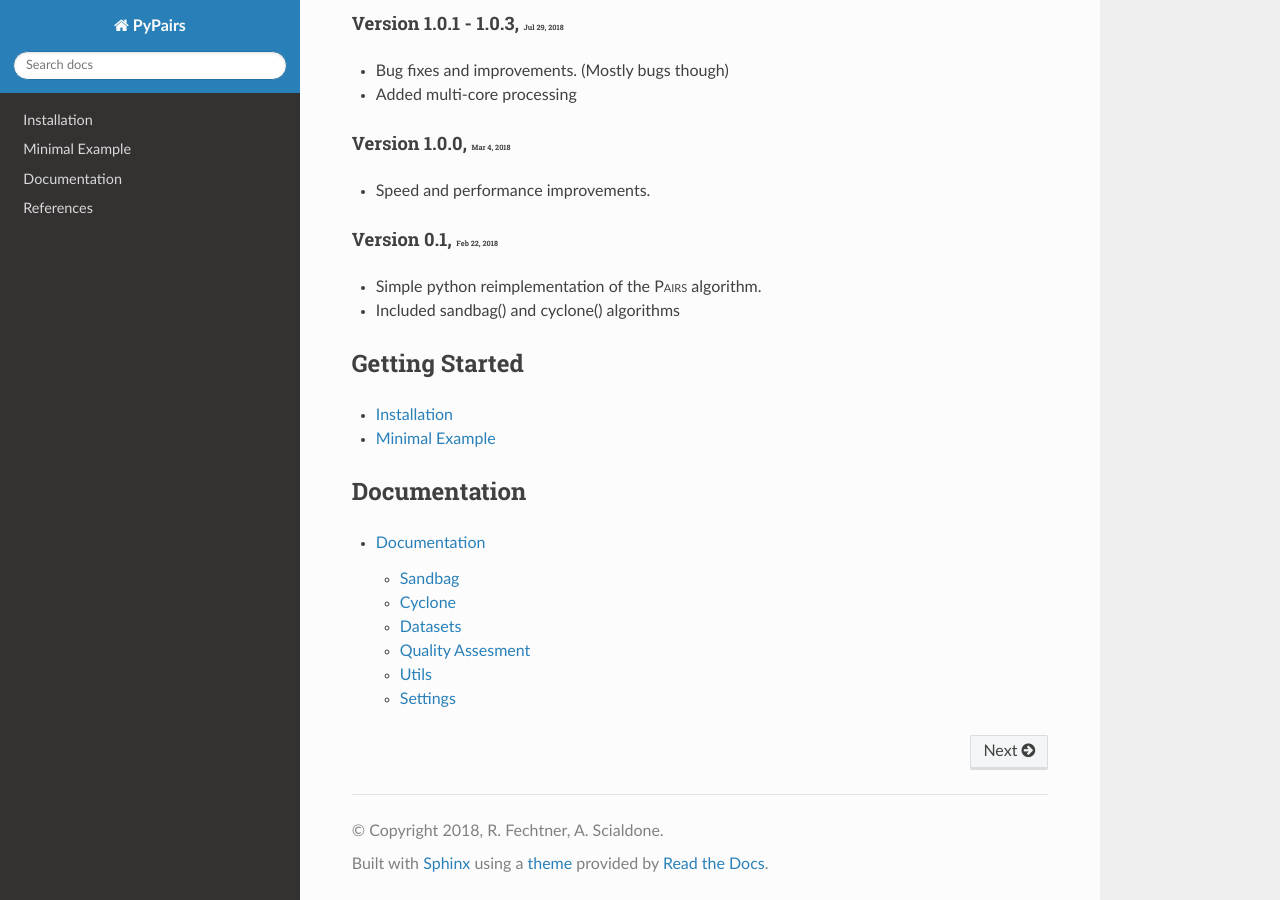
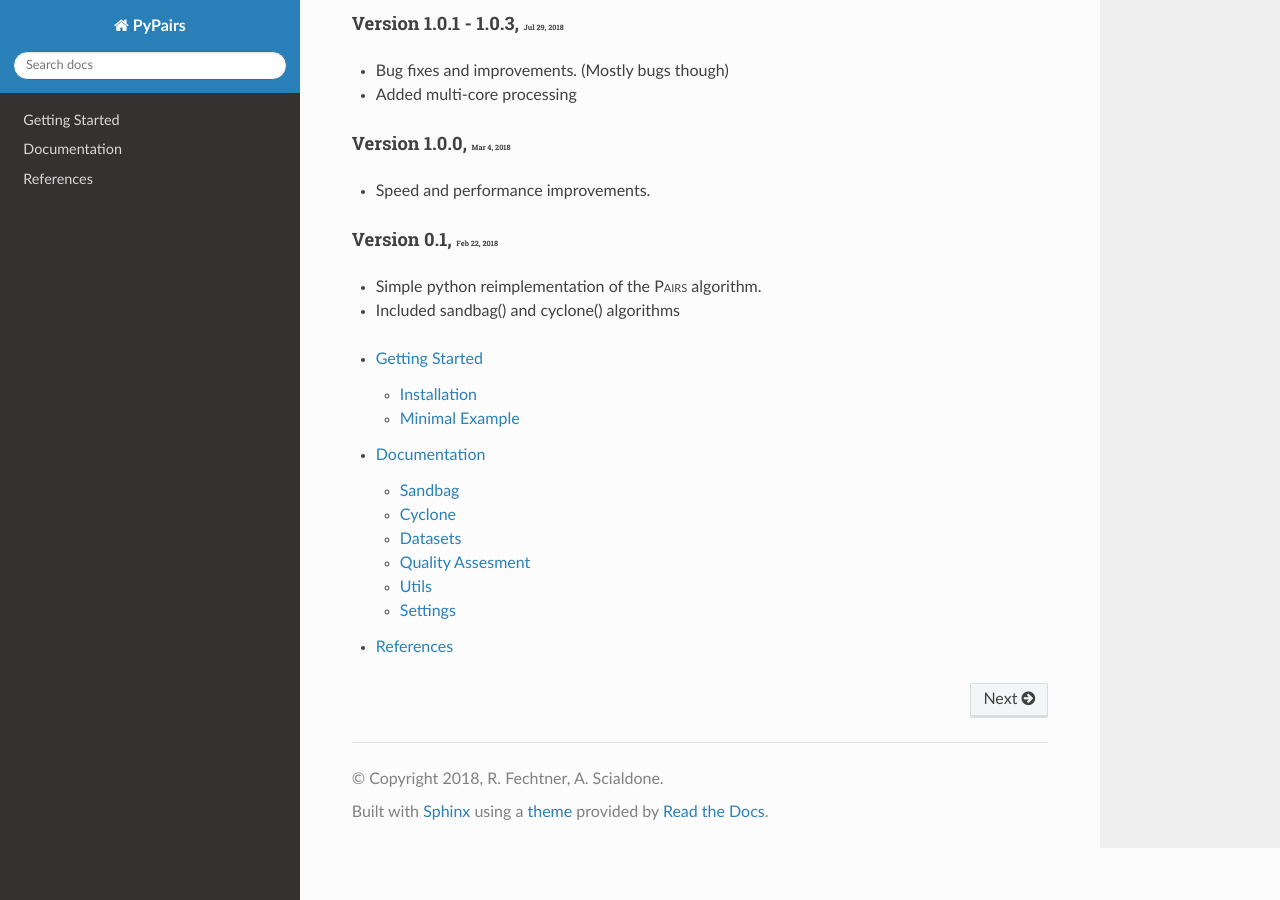
Before and after one commit to rfechtner/pypairs, a Sphinx documentation site: the page built from docs/index.rst, in a window 1280 px wide and 900 px high, scrolled down 1662 px. Built offline with Sphinx 7.4.7 and the Read the Docs theme 2.0.0, drawn with Linux system fonts in a browser that asks for light colours; the version number could not be read and is left out.

Commit message:
Cleaning Documentation Output

```diff
--- a/docs/gettingstarted.rst
+++ b/docs/gettingstarted.rst
@@ -1,3 +1,6 @@
+Getting Started
+===============
+
 Installation
 ------------
 
--- a/docs/index.rst
+++ b/docs/index.rst
@@ -9,23 +9,9 @@ PyPairs Documentation
 
 .. include:: release_notes.rst
 
-Getting Started
-===============
 .. toctree::
     :maxdepth: 2
 
     gettingstarted
-
-Documentation
-=============
-
-.. toctree::
-    :maxdepth: 2
-
     documentation
-
-.. toctree::
-    :maxdepth: 2
-    :hidden:
-
     reference
```
Also changed, not shown: docs/documentation.rst (+7 -7 lines).
